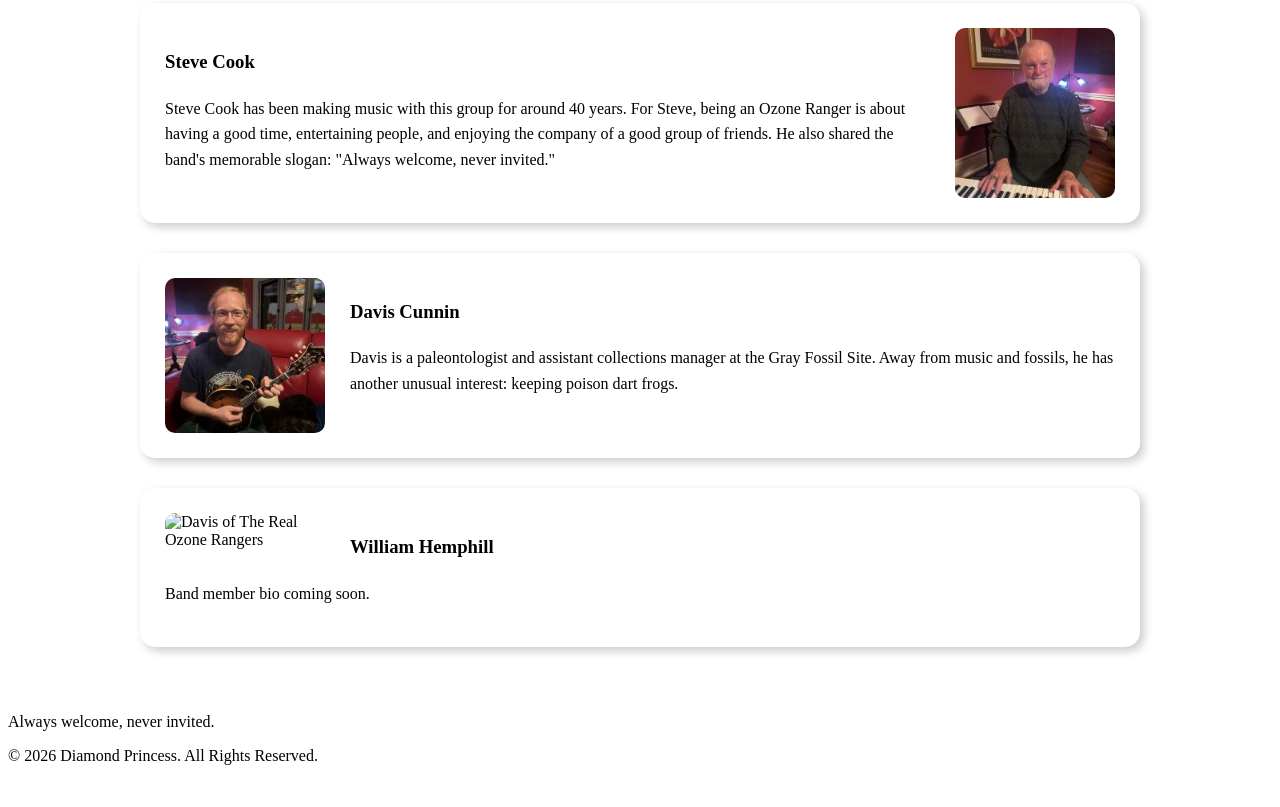
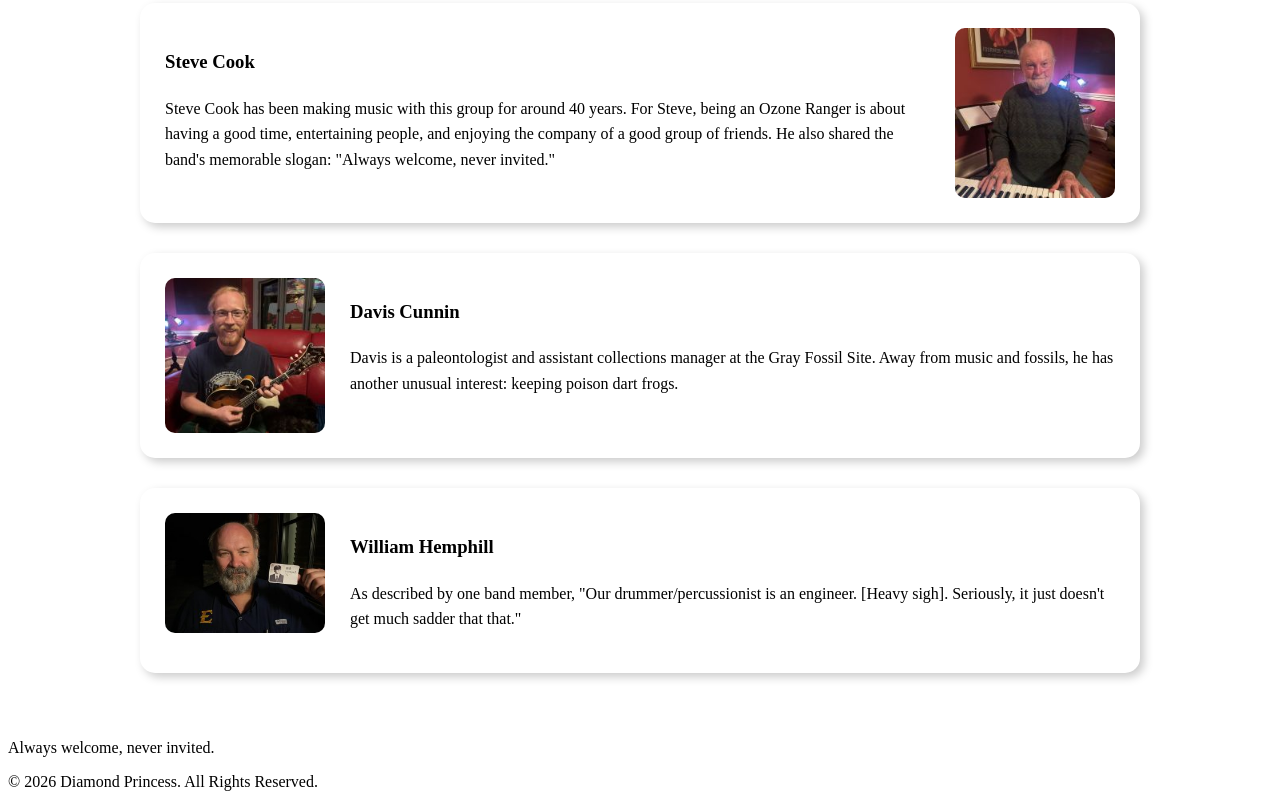
Before and after one commit to helenibibom/Tag-team-ozone-rangers, a plain HTML site: page about.html in a window 1280 px wide. Shown: the part 1286-2093 px from the top of the page. Before the commit the page ends 2067 px from the top, so only its background shows below. Drawn offline with Linux system fonts and the light colour scheme.

Commit message:
Correct member name updates

```diff
--- a/about.html
+++ b/about.html
@@ -105,12 +105,12 @@
 
             <!-- William Hemphill -->
             <article class="band-member">
-                <img src="images/Bill.jpg" alt="Davis of The Real Ozone Rangers" class="member-photo photo-left">
+                <img src="images/Bill.jpg" alt="William of The Real Ozone Rangers" class="member-photo photo-left">
                 <!-- Add Bill's photo here when available -->
                 <div class="member-bio">
                     <h3>William Hemphill</h3>
                     <p>
-                        Band member bio coming soon.
+                        As described by one band member, "Our drummer/percussionist is an engineer. [Heavy sigh]. Seriously, it just doesn't get much sadder that that."
                     </p>
                 </div>
             </article>
```
Also changed, not shown: images/Bill.jpg (added).
